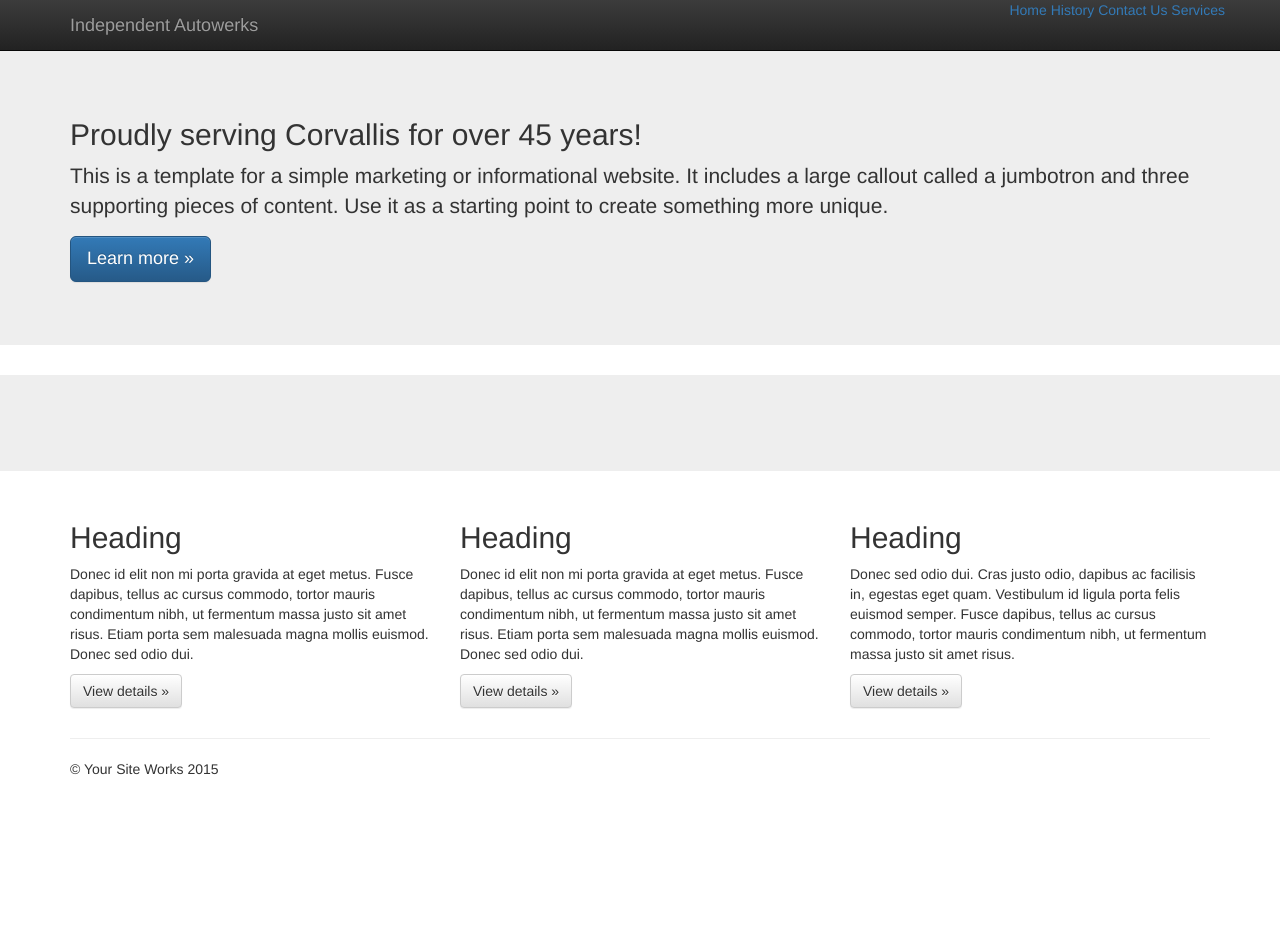
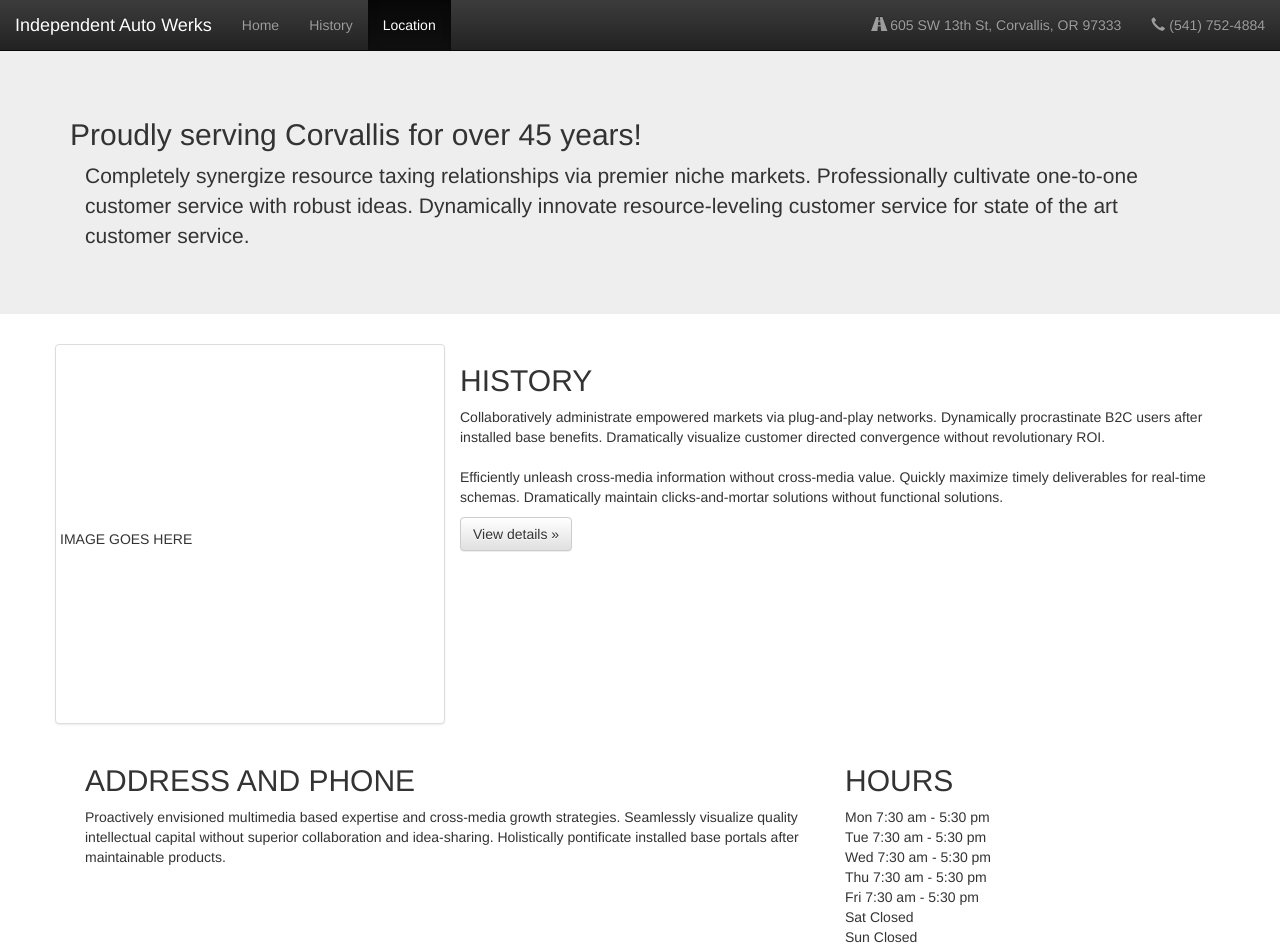
Before and after one commit to robertonunez/independentautowerks, a plain HTML site: page index.html in a window 1280 px wide. Shown: the top 952 px of the page. Before the commit the page ends 809 px from the top, so only its background shows below. Drawn offline with nearby package versions, Linux system fonts and the light colour scheme; some packages are replaced by stand-ins of ours.

Commit message:
Set most of layout

```diff
--- a/index.html
+++ b/index.html
@@ -6,7 +6,7 @@
     <head>
         <meta charset="utf-8">
         <meta http-equiv="X-UA-Compatible" content="IE=edge,chrome=1">
-        <title>Independent Autowerks</title>
+        <title>Independent Auto Werks</title>
         <meta name="description" content="">
         <meta name="viewport" content="width=device-width, initial-scale=1">
 
@@ -22,12 +22,12 @@
 
         <script src="js/vendor/modernizr-2.8.3-respond-1.4.2.min.js"></script>
     </head>
-    <body>
+    <body data-spy="scroll" data-target=".navbar" data-offset="50">
         <!--[if lt IE 8]>
             <p class="browserupgrade">You are using an <strong>outdated</strong> browser. Please <a href="http://browsehappy.com/">upgrade your browser</a> to improve your experience.</p>
         <![endif]-->
     <nav class="navbar navbar-inverse navbar-fixed-top" role="navigation">
-      <div class="container">
+      <div class="container-fluid">
         <div class="navbar-header">
           <button type="button" class="navbar-toggle collapsed" data-toggle="collapse" data-target="#navbar" aria-expanded="false" aria-controls="navbar">
             <span class="sr-only">Toggle navigation</span>
@@ -35,60 +35,117 @@
             <span class="icon-bar"></span>
             <span class="icon-bar"></span>
           </button>
-          <span class="navbar-brand">Independent Autowerks</span>
+          <a class="navbar-brand" href="#">Independent Auto Werks</a>
         </div>
         <div id="navbar" class="navbar-collapse collapse">
-          <form class="navbar-right" role="menu">
-              <a href="#" class="">Home</a>
-              <a href="#">History</a>
-              <a href="#">Contact Us</a>
-              <a href="#">Services</a>
-          </form>
+          <ul class="nav navbar-nav">
+              <li><a href="#home">Home</a></li>
+              <li><a href="#history">History</a></li>
+              <li><a href="#location">Location</a></li>
+          </ul>
+            <ul class="nav navbar-nav navbar-right">
+                <li><a><span class="glyphicon glyphicon-road"></span> 605 SW 13th St, Corvallis, OR 97333</a></li>
+                <li><a><span class="glyphicon glyphicon-earphone"></span> (541) 752-4884</a></li>
+            </ul>
         </div><!--/.navbar-collapse -->
       </div>
     </nav>
 
     <!-- Main jumbotron for a primary marketing message or call to action -->
-    <div class="jumbotron">
+    <div id="home" class="jumbotron">
       <div class="container">
         <h2>Proudly serving Corvallis for over 45 years!</h2>
-        <p>This is a template for a simple marketing or informational website. It includes a large callout called a jumbotron and three supporting pieces of content. Use it as a starting point to create something more unique.</p>
-        <p><a class="btn btn-primary btn-lg" href="#" role="button">Learn more &raquo;</a></p>
+
+          <div class="container-fluid">
+        <p>Completely synergize resource taxing relationships via premier niche markets. Professionally cultivate one-to-one customer service with robust ideas. Dynamically innovate resource-leveling customer service for state of the art customer service.</p>
+          </div>
       </div>
     </div>
-    <div class="jumbotron"></div>
 
 
-    <div class="container">
+    <div id="history" class="container">
       <!-- Example row of columns -->
       <div class="row">
-        <div class="col-md-4">
-          <h2>Heading</h2>
-          <p>Donec id elit non mi porta gravida at eget metus. Fusce dapibus, tellus ac cursus commodo, tortor mauris condimentum nibh, ut fermentum massa justo sit amet risus. Etiam porta sem malesuada magna mollis euismod. Donec sed odio dui. </p>
+        <div class="thumbnail col-md-4">
+            <p><br><br><br><br><br><br><br><br><br>IMAGE GOES HERE<br><br><br><br><br><br><br><br><br></p>
+        </div>
+        <div class="col-md-8">
+          <h2>HISTORY</h2>
+          <p>Collaboratively administrate empowered markets via plug-and-play networks. Dynamically procrastinate B2C users after installed base benefits. Dramatically visualize customer directed convergence without revolutionary ROI.<br><br>Efficiently unleash cross-media information without cross-media value. Quickly maximize timely deliverables for real-time schemas. Dramatically maintain clicks-and-mortar solutions without functional solutions.</p>
           <p><a class="btn btn-default" href="#" role="button">View details &raquo;</a></p>
+       </div>
+      </div>
+    </div>
+    <div id="location" class="container">
+        <div class="col-md-8">
+            <h2>ADDRESS AND PHONE</h2>
+            <p>Proactively envisioned multimedia based expertise and cross-media growth strategies. Seamlessly visualize quality intellectual capital without superior collaboration and idea-sharing. Holistically pontificate installed base portals after maintainable products.</p>
         </div>
         <div class="col-md-4">
-          <h2>Heading</h2>
-          <p>Donec id elit non mi porta gravida at eget metus. Fusce dapibus, tellus ac cursus commodo, tortor mauris condimentum nibh, ut fermentum massa justo sit amet risus. Etiam porta sem malesuada magna mollis euismod. Donec sed odio dui. </p>
-          <p><a class="btn btn-default" href="#" role="button">View details &raquo;</a></p>
-       </div>
-        <div class="col-md-4">
-          <h2>Heading</h2>
-          <p>Donec sed odio dui. Cras justo odio, dapibus ac facilisis in, egestas eget quam. Vestibulum id ligula porta felis euismod semper. Fusce dapibus, tellus ac cursus commodo, tortor mauris condimentum nibh, ut fermentum massa justo sit amet risus.</p>
-          <p><a class="btn btn-default" href="#" role="button">View details &raquo;</a></p>
+            <h2>HOURS</h2>
+            <p>Mon	7:30 am - 5:30 pm<br>Tue	7:30 am - 5:30 pm<br>Wed	7:30 am - 5:30 pm<br>Thu	7:30 am - 5:30 pm<br>Fri	7:30 am - 5:30 pm<br>Sat	Closed<br>Sun	Closed</p>
         </div>
-      </div>
-
+    </div>
+        <div id="map" class="thumbnail container" style="height:400px;"></div>
       <hr>
-
       <footer>
         <p>&copy; Your Site Works 2015</p>
       </footer>
-    </div> <!-- /container -->        <script src="//ajax.googleapis.com/ajax/libs/jquery/1.11.2/jquery.min.js"></script>
+ <!-- /container -->        <script src="//ajax.googleapis.com/ajax/libs/jquery/1.11.2/jquery.min.js"></script>
         <script>window.jQuery || document.write('<script src="js/vendor/jquery-1.11.2.min.js"><\/script>')</script>
 
         <script src="js/vendor/bootstrap.min.js"></script>
 
+        <script>
+            function initMap() {
+              var directionsService = new google.maps.DirectionsService;
+              var directionsDisplay = new google.maps.DirectionsRenderer;
+
+              var map = new google.maps.Map(document.getElementById('map'), {
+                center: {lat: 44.561686, lng: -123.272000},
+                zoom: 18,
+                scrollwheel: false,
+              });
+
+              directionsDisplay.setMap(map);
+
+              // Try HTML5 geolocation.
+              if (navigator.geolocation) {
+                navigator.geolocation.getCurrentPosition(function(position) {
+                  var origin = {
+                    lat: position.coords.latitude,
+                    lng: position.coords.longitude
+                  };
+                  calculateAndDisplayRoute(directionsService, directionsDisplay, origin);
+                }, function() {
+                  handleLocationError();
+                });
+              } else {
+                // Browser doesn't support Geolocation
+                handleLocationError();
+              }
+
+            function calculateAndDisplayRoute(directionsService, directionsDisplay, origin) {
+              directionsService.route({
+                origin: origin,
+                destination: {lat: 44.561686, lng: -123.272000},
+                travelMode: google.maps.TravelMode.DRIVING
+              }, function(response, status) {
+                if (status === google.maps.DirectionsStatus.OK) {
+                  directionsDisplay.setDirections(response);
+                } else {
+                  handleLocationError();
+                }
+              });
+            }
+
+            function handleLocationError() {
+            }
+            }
+        </script>
+
         <script src="js/main.js"></script>
+        <script src="https://maps.googleapis.com/maps/api/js?key=AIzaSyBNC3lbOxYgjZZAk6J873dFhDX1rx89Sjs&callback=initMap" async defer>
+    </script>
     </body>
 </html>
```
